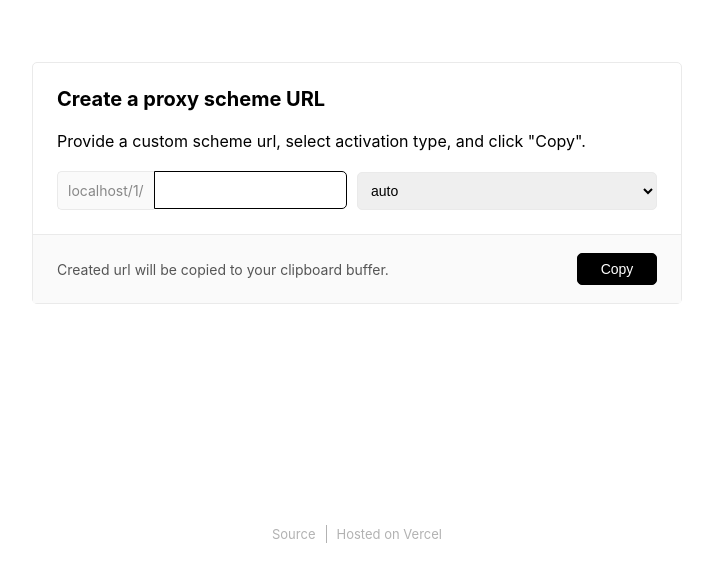
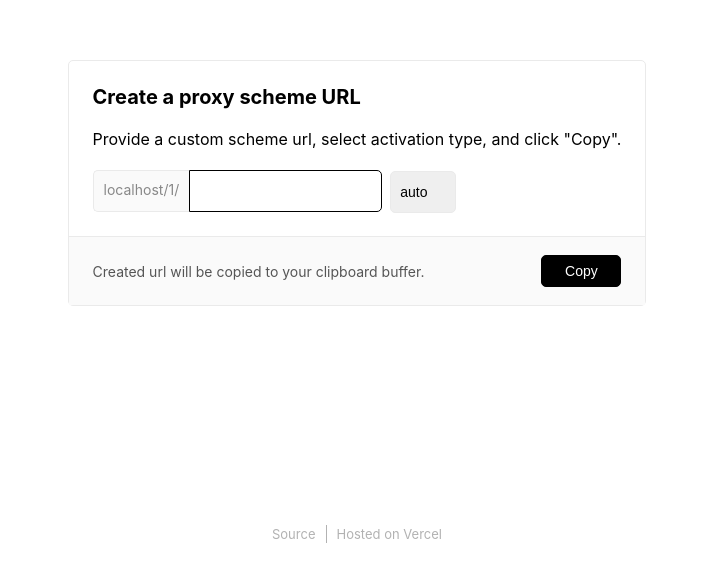
Before and after one commit to inlife/spx, a Next.js app: page / in a window 1280 px wide. Shown: the part 217-798 px from the top of the page, without its empty margins (283-996 px from the left). Built offline with nearby package versions, Linux system fonts and the light colour scheme.

Commit message:
code: fixed styles for safari

```diff
--- a/pages/index.js
+++ b/pages/index.js
@@ -30,7 +30,7 @@ const index = () => {
                 <h2>Create a proxy scheme URL</h2>
                 <p>Provide a custom scheme url, select activation type, and click "Copy".</p>
 
-                <div className="wrapper">
+                <div className="wrapper" style={{marginRight: '8px'}}>
                     <div className="label">
                         <span>{typeof location == "object" ? location.host : 'spx.now.sh'}/{type}/</span>
                     </div>
@@ -49,11 +49,11 @@ const index = () => {
                     </div>
                 </div>
 
-                <div className="wrapper">
-                        <select onChange={e => setType(e.target.value)} value={type}>
-                            <option value="1">auto</option>
-                            <option value="0">manual</option>
-                        </select>
+                <div className="wrapper" style={{width:'auto'}}>
+                    <select onChange={e => setType(e.target.value)} value={type}>
+                        <option value="1">auto</option>
+                        <option value="0">manual</option>
+                    </select>
                 </div>
             </section>
             <footer>
@@ -161,8 +161,7 @@ const index = () => {
 
             .wrapper {
                 display: inline-flex;
-                width: 300px;
-                max-width: 100%;
+                /*max-width: 100%;*/
             }
 
             .wrapper .label {
@@ -186,6 +185,9 @@ const index = () => {
                 outline: 0px;
                 line-height: 26px;
                 -webkit-appearance: none;
+                -moz-appearance:    none;
+                appearance:         none;
+                height: 42px;
 
                 border: 1px solid #eaeaea;
                 border-radius: 5px;
@@ -197,13 +199,23 @@ const index = () => {
                 font-size: 14px;
                 box-shadow: none;
                 outline: 0px;
-                line-height: 26px;
+                line-height: 22px;
                 border: 1px solid #eaeaea;
                 border-radius: 5px;
+                height: 42px;
 
-                width: 100%;
+                position: relative;
+                top: 2px;
+
+                -webkit-appearance: none;
+                -moz-appearance:    none;
+                appearance:         none;
+
+                /*width: 80%;*/
                 padding: 9px;
-                /*height: 38px;*/
+                display: block;
+                /*margin: 0 auto;*/
+                /*margin-right: 0;*/
             }
 
             .wrapper input:focus {
```
